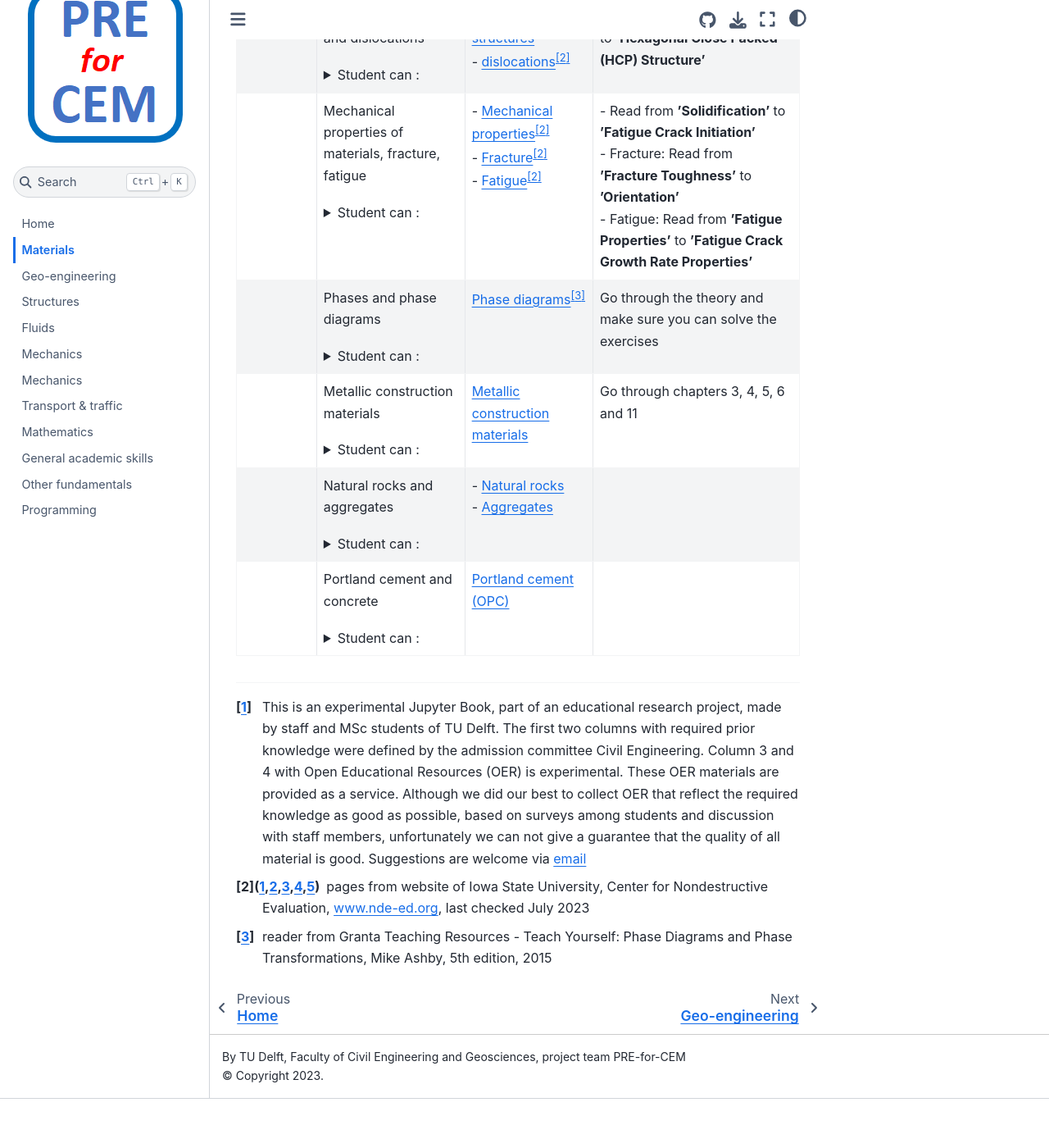
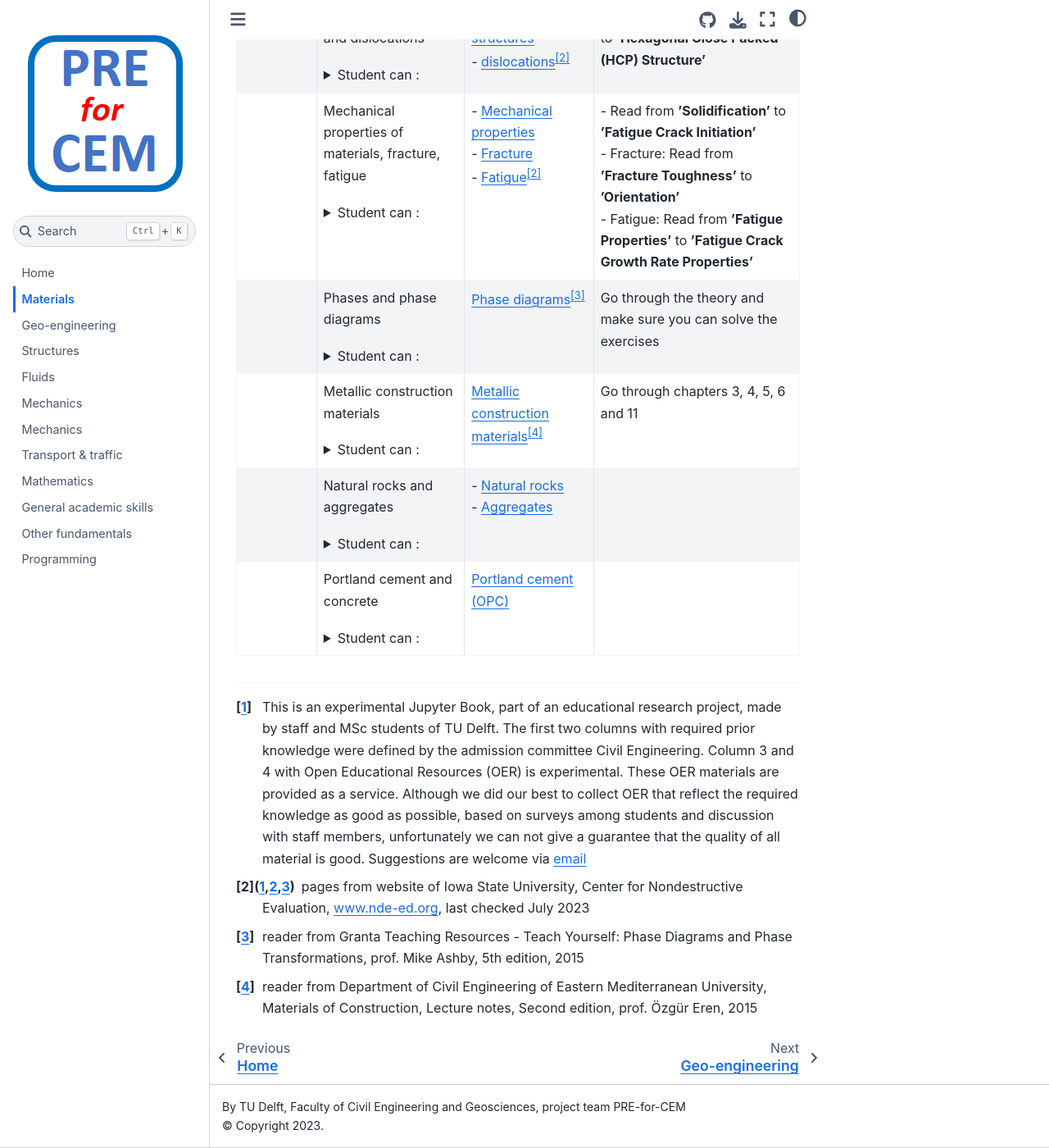
Before and after one commit to TUDelft-CITG/pre-for-cem, a Jupyter Book: the page built from book/contents/materials.md, in a window 1280 px wide and 1400 px high, scrolled down 439 px. Shown: the whole window at 82% size. Built offline with Jupyter Book 1.0.4 settings and Sphinx 7.4.7 and the Sphinx Book theme 1.1.4, drawn with Linux system fonts in a browser that asks for light colours; before the commit the page ends 1779 px from its top, so only the background shows below that.

Commit message:
Update materials.md

```diff
--- a/book/contents/materials.md
+++ b/book/contents/materials.md
@@ -7,12 +7,13 @@
 | **Materials**:     |||
  [CTB1320-17](https://studiegids.tudelft.nl/a101_displayCourse.do?course_id=61974)                                                                                                                            | Chemical bonding in materials <details><summary>Student can :</summary> - Understand atomic properties, bonds and their impact on material characteristics. </details> |[Chemical bonds](https://www.nde-ed.org/Physics/Materials/Structure/bonds.xhtml)[^2]|Read from <b>'Atomic Bonding'</b> to <b>'Amorphous Solids'</b> |
 |                      | Crystal structures and dislocations  <details><summary>Student can :</summary> - Understand crystals, dislocations and their impact on material characteristics. </details>                                                                                                                                                                       |- [Crystal structures](https://www.nde-ed.org/Physics/Materials/Structure/solidstate.xhtml) <br>- [dislocations](https://www.nde-ed.org/Physics/Materials/Structure/crystal_defects.xhtml)[^2] |Read from <b>'Crystalline Solids'</b> to <b>'Hexagonal Close Packed (HCP) Structure'</b>
-|                     | Mechanical properties of materials, fracture, fatigue <details><summary>Student can :</summary> - Understand fracture: types, energy, Griffith's equation derivation. <br> - Stress concentrations, toughness, design, testing, fatigue. </details>                                                                                                                                          | - [Mechanical properties](https://www.nde-ed.org/Physics/Materials/Mechanical/Mechanical.xhtml)[^2]<br>- [Fracture](https://www.nde-ed.org/Physics/Materials/Mechanical/FractureToughness.xhtml)[^2]<br>- [Fatigue](https://www.nde-ed.org/Physics/Materials/Mechanical/Fatigue.xhtml)[^2]                              |- Read from <b>'Solidification'</b> to <b>'Fatigue Crack Initiation'</b> <br>- Fracture: Read from <b>'Fracture Toughness'</b> to <b>'Orientation'</b>  <br>- Fatigue: Read from <b>'Fatigue Properties'</b> to <b>'Fatigue Crack Growth Rate Properties'</b>
+|                     | Mechanical properties of materials, fracture, fatigue <details><summary>Student can :</summary> - Understand fracture: types, energy, Griffith's equation derivation. <br> - Stress concentrations, toughness, design, testing, fatigue. </details>                                                                                                                                          | - [Mechanical properties](https://www.nde-ed.org/Physics/Materials/Mechanical/Mechanical.xhtml)<br>- [Fracture](https://www.nde-ed.org/Physics/Materials/Mechanical/FractureToughness.xhtml)<br>- [Fatigue](https://www.nde-ed.org/Physics/Materials/Mechanical/Fatigue.xhtml)[^2]                              |- Read from <b>'Solidification'</b> to <b>'Fatigue Crack Initiation'</b> <br>- Fracture: Read from <b>'Fracture Toughness'</b> to <b>'Orientation'</b>  <br>- Fatigue: Read from <b>'Fatigue Properties'</b> to <b>'Fatigue Crack Growth Rate Properties'</b>
 |                      | Phases and phase diagrams <details><summary>Student can :</summary> -  Tell importance of phase diagrams, relate to microstructure and mechanical properties of materials. Define and apply lever rule. <br> - Summarize characteristics of main Portland cement phases. </details>                                                                                                                                                                       |[Phase diagrams](https://www.grantadesign.com/download/pdf/edupack2015/Teach_Yourself_Phase_Diagrams_and_Phase_Transformations.pdf)[^3]   |Go through the theory and make sure you can solve the exercises
-|                      | Metallic construction materials <details><summary>Student can :</summary> -  Understand properties of different metallic construction materials</details>                                                                                                                                          |                                 [Metallic construction materials](http://i-rep.emu.edu.tr:8080/xmlui/bitstream/handle/11129/2370/CIVL284%20LECTURE%20NOTES%202015.pdf?sequence=1)| Go through chapters 3, 4, 5, 6 and 11
+|                      | Metallic construction materials <details><summary>Student can :</summary> -  Understand properties of different metallic construction materials</details>                                                                                                                                          |                                 [Metallic construction materials](http://i-rep.emu.edu.tr:8080/xmlui/bitstream/handle/11129/2370/CIVL284%20LECTURE%20NOTES%202015.pdf?sequence=1)[^4]| Go through chapters 3, 4, 5, 6 and 11
  |                    |Natural rocks and aggregates <details><summary>Student can :</summary> -   Make distinction between Rock vs aggregate . <br> - Have understanding in aggregate fineness modulus, size, grading and grading curve.  <br> -  Define aggregate physical properties.</details>    |                                                                                                                                                                    - [Natural rocks ](https://education.nationalgeographic.org/resource/rock-cycle/)<br>- [Aggregates ](https://www.cement.org/cement-concrete/concrete-materials/aggregates) | |
 |                      | Portland cement and concrete <details><summary>Student can :</summary> - define Portland cement (OPC) <br>- understands difference between hydraulic vs non-hydraulic binders. <br>- Define: concrete paste, mortar, aggregate, Cement phases, hydration, strength development. <br>- Understand: concrete components, admixtures, W/C ratio, strength, porosity.</details>                                                                                                                                                                  |[Portland cement (OPC)](https://www.cement.org/cement-concrete/how-cement-is-made)     |
 
 [^1]: This is an experimental Jupyter Book, part of an educational research project, made by staff and MSc students of TU Delft. The first two columns with required prior knowledge were defined by the admission committee Civil Engineering. Column 3 and 4 with Open Educational Resources (OER) is experimental. These OER materials are provided as a service. Although we did our best to collect OER that reflect the required knowledge as good as possible, based on surveys among students and discussion with staff members, unfortunately we can not give a guarantee that the quality of all material is good. Suggestions are welcome via [email](mailto:h.r.schipper@tudelft.nl?subject=PRE-for-CEM-suggestions)
 [^2]: pages from website of Iowa State University, Center for Nondestructive Evaluation, www.nde-ed.org, last checked July 2023
-[^3]: reader from Granta Teaching Resources - Teach Yourself: Phase Diagrams and Phase Transformations, Mike Ashby, 5th edition, 2015
+[^3]: reader from Granta Teaching Resources - Teach Yourself: Phase Diagrams and Phase Transformations, prof. Mike Ashby, 5th edition, 2015
+[^4]: reader from Department of Civil Engineering of Eastern Mediterranean University, Materials of Construction, Lecture notes, Second edition, prof. Özgür Eren, 2015
```
